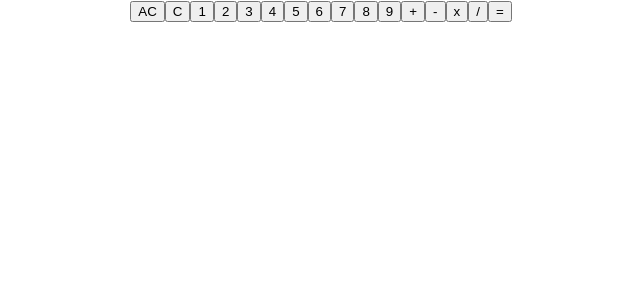
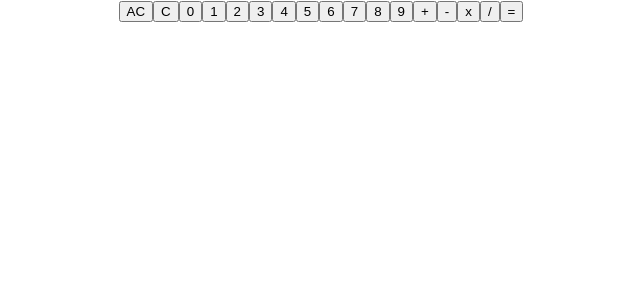
Before and after one commit to blade-sensei/react-calculator, a React (Create React App) app: page / in a window 1280 px wide. Shown: the top 300 px of the page, without its empty margins (319-959 px from the left). Built offline with nearby package versions, Linux system fonts and the light colour scheme.

Commit message:
chore: handle zero dont repeat zeros and replace

```diff
--- a/src/CalculatorComponent.js
+++ b/src/CalculatorComponent.js
@@ -17,9 +17,16 @@ class CalculatorComponent extends React.Component {
     const { type, value } = userInputButton;
     const lastUserInput = this.lastUserInput();
     if (type === 'number') {
-      this.setState({
-        calculationExpression: this.state.calculationExpression + value,
-      })
+      if (this.state.calculationExpression === '0') {
+        this.setState({
+          calculationExpression: value,
+        })
+
+      } else {
+        this.setState({
+          calculationExpression: this.state.calculationExpression + value,
+        })
+      }
     } else if (type === 'operator') {
       if (lastUserInput.type === 'number') {
         this.setState({
@@ -33,9 +40,7 @@ class CalculatorComponent extends React.Component {
         })
       }
     } else if (type === 'clear') {
-
       this.clear(value);
-
     } else if (type === 'result') {
       const normalizedExpression = this.state.calculationExpression.replace('x', '*');
       let result = this.calculator.calculationExpression(normalizedExpression);
@@ -82,6 +87,7 @@ class CalculatorComponent extends React.Component {
       { this.state.calculationExpression }
       <CalculatorButton value='AC' type='clear' onUserInput={this.handleUserInput} />
       <CalculatorButton value='C' type='clear' onUserInput={this.handleUserInput} />
+      <CalculatorButton value='0' type='number' onUserInput={this.handleUserInput} />
       <CalculatorButton value='1' type='number' onUserInput={this.handleUserInput} />
       <CalculatorButton value='2' type='number' onUserInput={this.handleUserInput} />
       <CalculatorButton value='3' type='number' onUserInput={this.handleUserInput} />
```
